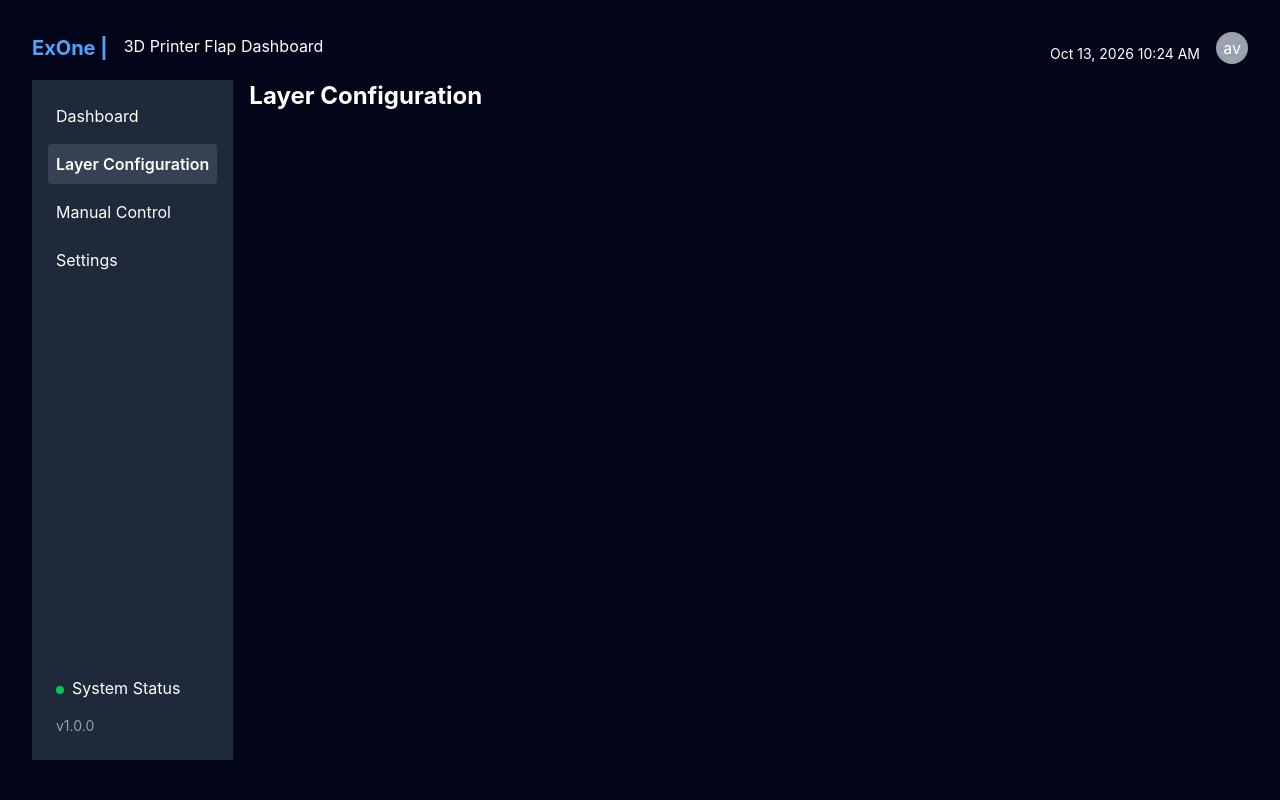
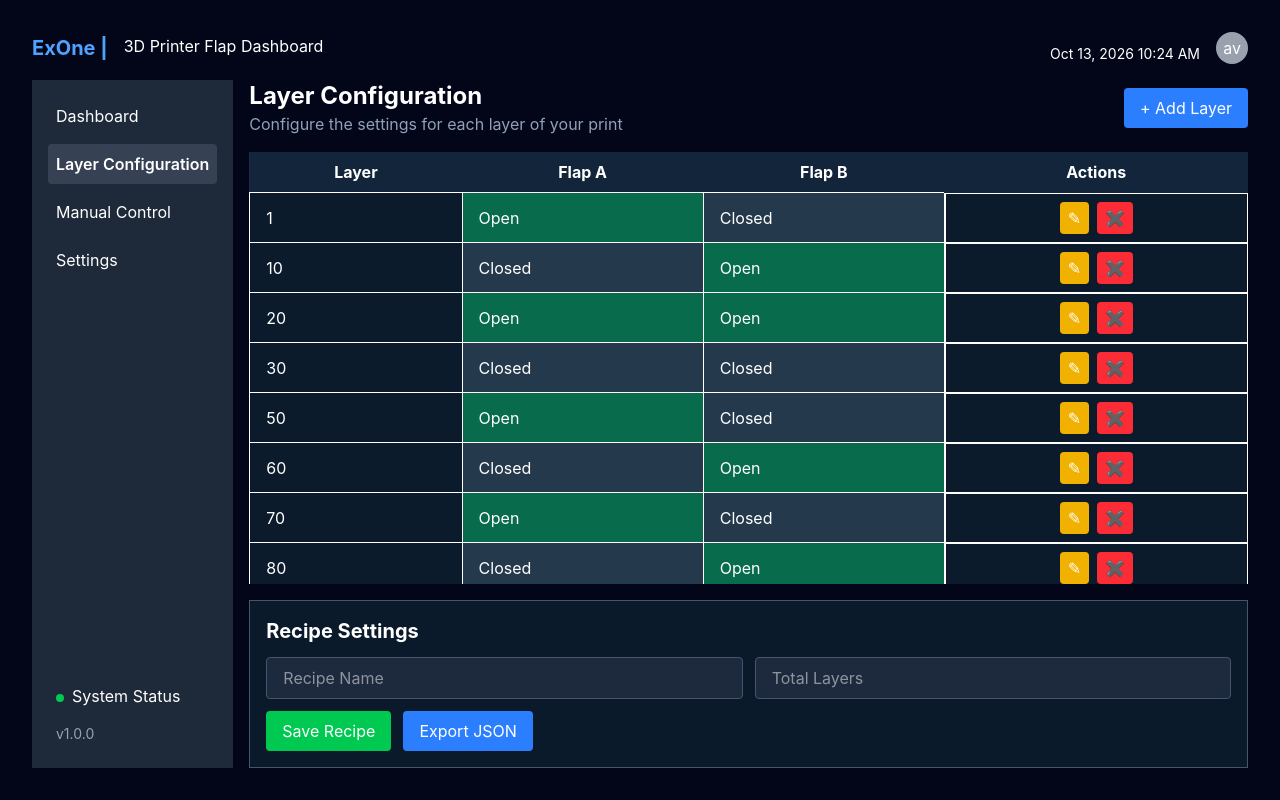
Before and after one commit to Alfredoeb9/ExOne-3D-Printer-Flap-Controller, a React (Vite) app in the folder UI/: page /layers in a window 1280 px wide. Built offline with nearby package versions, Linux system fonts and the light colour scheme.

Commit message:
[layer config] created the layer config page
created layer config page with responive table and allowing user to save recipe settings

```diff
--- a/UI/src/App.tsx
+++ b/UI/src/App.tsx
@@ -17,13 +17,13 @@ function App() {
 
   return (
     <>
-      <section className="min-h-screen bg-slate-950 p-8 text-white">
+      <section className="flex h-dvh flex-col overflow-hidden bg-slate-950 p-8 text-white">
         <Header />
 
-        <section id="side-by-side" className='flex gap-4'>
+        <section id="side-by-side" className='flex min-h-0 flex-1 gap-4'>
           <Sidebar />
 
-          <main className="flex-1">
+          <main className="min-h-0 min-w-0 flex-1 overflow-auto">
             <Routes>
               <Route path="/" element={<Dashboard />} />
               <Route path="/layers" element={<LayerConfiguration />} />
--- a/UI/src/pages/LayerConfiguration.tsx
+++ b/UI/src/pages/LayerConfiguration.tsx
@@ -1,7 +1,84 @@
+// Create dummy data for the layer table
+const dummyLayers = [
+    { id: 1, flapA: "Open", flapB: "Closed" },
+    { id: 10, flapA: "Closed", flapB: "Open" },
+    { id: 20, flapA: "Open", flapB: "Open" },
+    { id: 30, flapA: "Closed", flapB: "Closed" },
+    { id: 50, flapA: "Open", flapB: "Closed" },
+    { id: 60, flapA: "Closed", flapB: "Open" },
+    { id: 70, flapA: "Open", flapB: "Closed" },
+    { id: 80, flapA: "Closed", flapB: "Open" },
+    { id: 90, flapA: "Open", flapB: "Open" },
+    { id: 100, flapA: "Closed", flapB: "Closed" },
+    { id: 110, flapA: "Open", flapB: "Closed" },
+    { id: 120, flapA: "Closed", flapB: "Open" },
+    { id: 130, flapA: "Open", flapB: "Open" },
+    { id: 140, flapA: "Closed", flapB: "Closed" },
+    { id: 150, flapA: "Open", flapB: "Closed" },
+    { id: 160, flapA: "Closed", flapB: "Open" },
+    { id: 170, flapA: "Open", flapB: "Open" },
+    { id: 180, flapA: "Closed", flapB: "Closed" },
+    { id: 190, flapA: "Open", flapB: "Closed" },
+    { id: 200, flapA: "Closed", flapB: "Open" },
+    { id: 210, flapA: "Open", flapB: "Open" },
+    { id: 220, flapA: "Closed", flapB: "Closed" },
+];
+
 export default function LayerConfiguration() {
     return (
-        <div>
-            <h1 className="text-2xl font-bold text-white">Layer Configuration</h1>
+        <div className="flex h-full min-h-0 flex-col overflow-hidden">
+            <div className="mb-4 flex shrink-0 flex-wrap items-center justify-between gap-3">
+                <div>
+                    <h1 className="text-2xl font-bold text-white">Layer Configuration</h1>
+                    <p className="text-slate-400">Configure the settings for each layer of your print</p>
+                </div>
+
+                <button className="cursor-pointer rounded bg-blue-500 px-4 py-2 text-white">
+                    + Add Layer
+                </button>
+            </div>
+
+            {/* Create a responsive and dynamic table with Layer flap A flab B and actions with action having two buttons (edit and delete) */}
+            <div className="min-h-0 flex-1 overflow-auto">
+                <table className="min-w-full bg-slate-800 text-white">
+                    <thead className="sticky top-0 z-10 bg-[#12253A]">
+                        <tr>
+                            <th className="px-4 py-2">Layer</th>
+                            <th className="px-4 py-2">Flap A</th>
+                            <th className="px-4 py-2">Flap B</th>
+                            <th className="px-4 py-2">Actions</th>
+                        </tr>
+                    </thead>
+                    <tbody>
+                        {/* Example row */}
+                        {dummyLayers.map((layer) => (
+                            <tr key={layer.id} className="bg-[#0C1B2C]">
+                                <td className="border px-4 py-2">{layer.id}</td>
+                                <td className={`border px-4 py-2 ${layer.flapA === "Open" ? "bg-[#086B4B]" : "bg-[#25394D]"}`}>{layer.flapA}</td>
+                                <td className={`border px-4 py-2 ${layer.flapB === "Open" ? "bg-[#086B4B]" : "bg-[#25394D]"}`}>{layer.flapB}</td>
+                                <td className="flex border px-4 py-2 justify-center">
+                                    <button className="cursor-pointer mr-2 rounded bg-yellow-500 px-2 py-1 text-white">✎</button>
+                                    <button className="cursor-pointer rounded bg-red-500 px-2 py-1 text-white">✖</button>
+                                </td>
+                            </tr>
+                        ))}
+                    </tbody>
+                </table>
+            </div>
+
+            {/* Save recipe settings container with a recipe settings header two inputs fields one with recipe name and other total laers and two cuttons save recipe and export JSON */}
+            <div className="mt-4 flex flex-col gap-3 border border-slate-600 p-4 bg-[#0B1A2B]">
+                <h2 className="text-xl font-bold text-white">Recipe Settings</h2>
+                <div className="flex gap-3">
+                    <input type="text" placeholder="Recipe Name" className="flex-1 rounded border border-slate-600 bg-slate-800 px-4 py-2 text-white" />
+                    <input type="number" placeholder="Total Layers" className="flex-1 rounded border border-slate-600 bg-slate-800 px-4 py-2 text-white" />
+                </div>
+                <div className="flex gap-3">
+                    <button className="cursor-pointer rounded bg-green-500 px-4 py-2 text-white">Save Recipe</button>
+                    <button className="cursor-pointer rounded bg-blue-500 px-4 py-2 text-white">Export JSON</button>
+                </div>
+            </div>
+
         </div>
     );
 }
```
